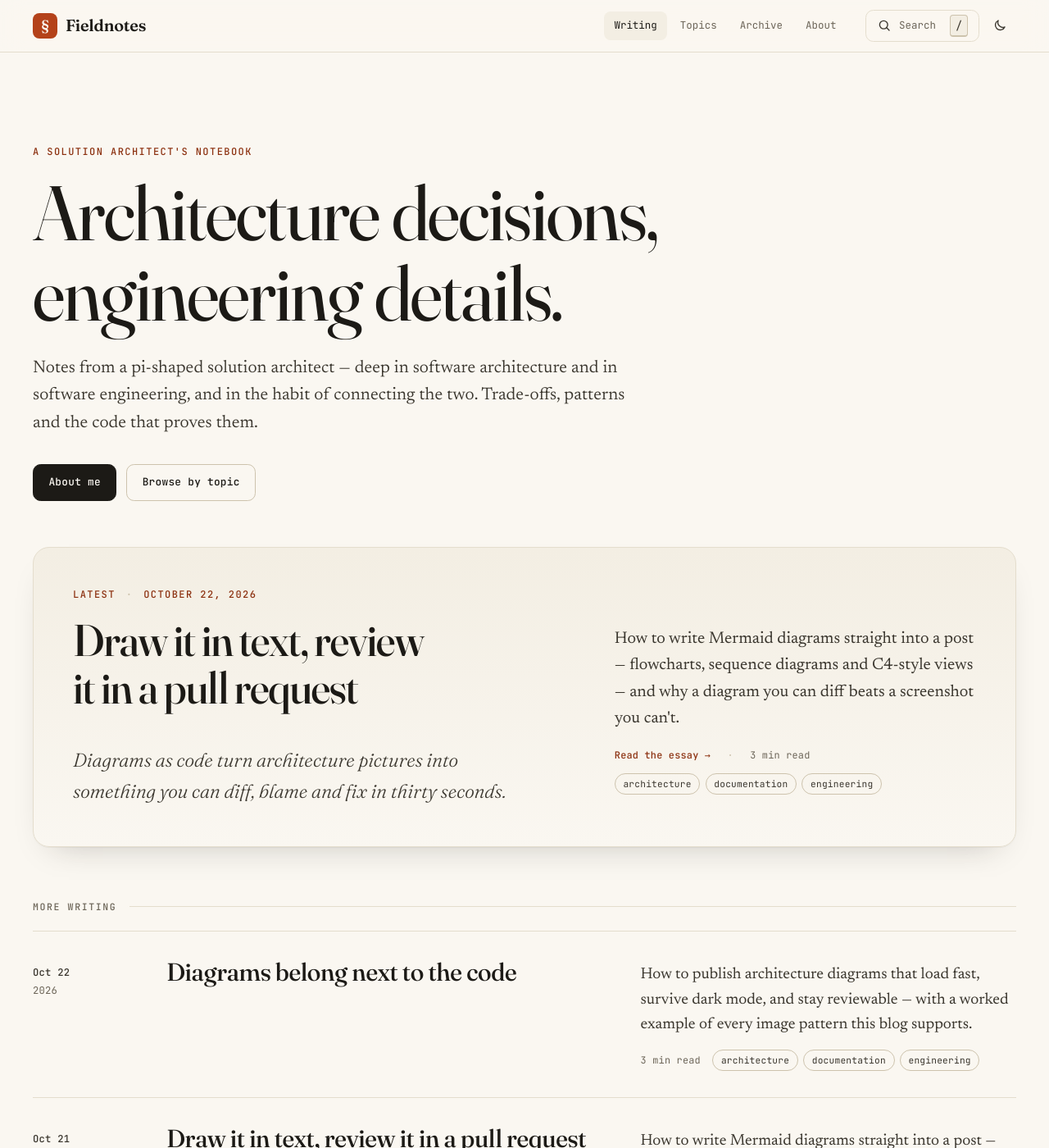
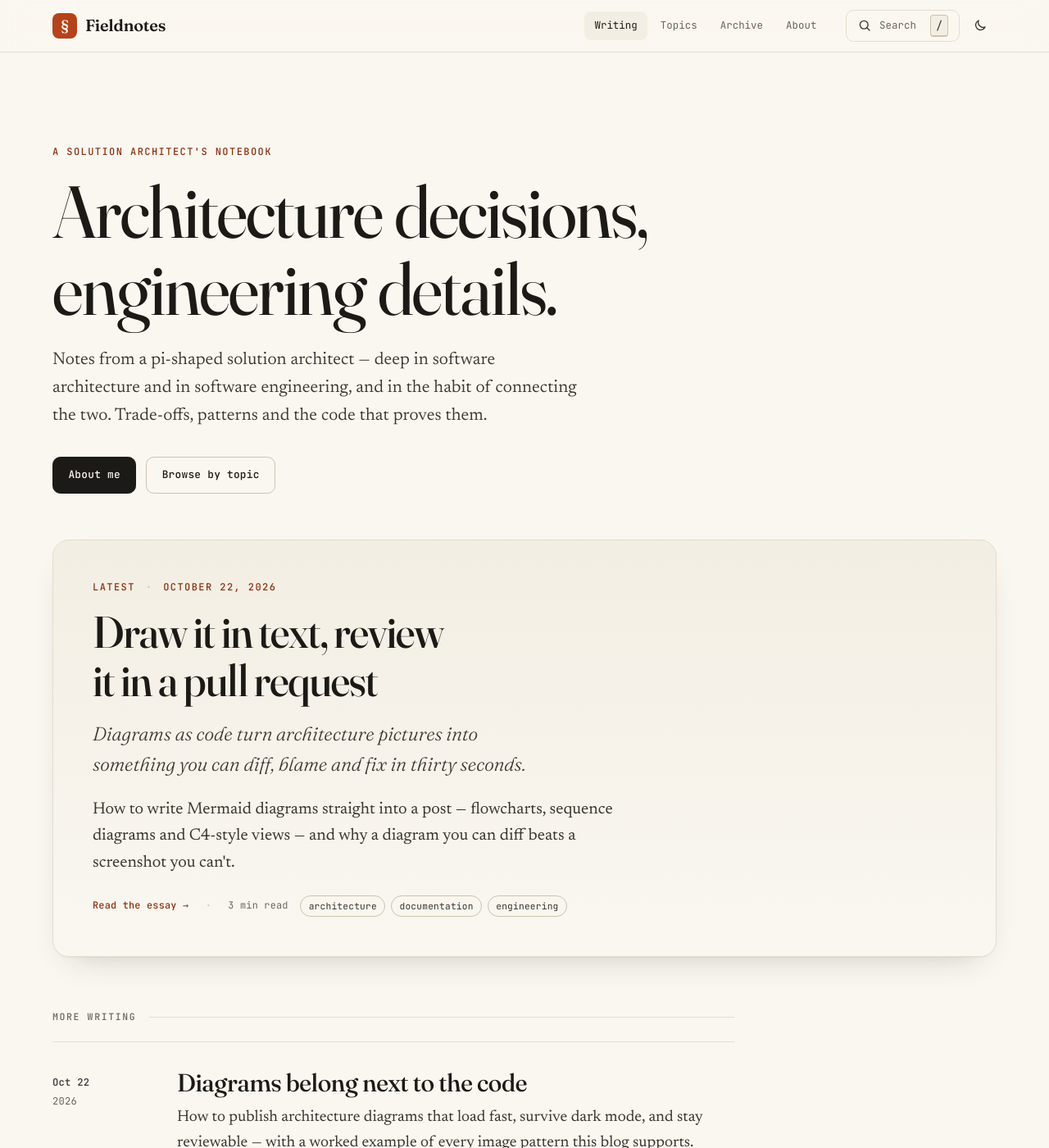
Before and after one commit to niranjanrath/fieldnotes, a Jekyll site: the page built from index.html, in a window 1280 px wide and 1400 px high. Shown: the whole window at 82% size. Built offline with Jekyll 4.4.1, drawn with Linux system fonts in a browser that asks for light colours; the list of posts is cut into pages by our own code.

Commit message:
reverted commit

```diff
--- a/assets/css/main.css
+++ b/assets/css/main.css
@@ -25,7 +25,7 @@
   --mono: "JetBrains Mono", ui-monospace, "SF Mono", Menlo, Consolas, monospace;
 
   --measure: 38rem;
-  --wrap: 80rem;
+  --wrap: 72rem;
   --gutter: clamp(1.25rem, 4vw, 2.5rem);
   --header-h: 4rem;
 
@@ -264,15 +264,15 @@ body:not(.layout-post) .progress { display: none; }
 /* ---------- Home: hero --------------------------------------------------- */
 .hero { padding-block: clamp(3.5rem, 9vw, 7rem) clamp(2rem, 5vw, 3.5rem); }
 .hero-title {
-  margin: 0; max-width: 22ch;
+  margin: 0; max-width: 20ch;
   font-family: var(--display); font-weight: 400;
-  font-size: clamp(2.6rem, 1.4rem + 5.6vw, 6.6rem);
+  font-size: clamp(2.6rem, 1.4rem + 5.6vw, 5.6rem);
   line-height: 1.04; letter-spacing: -.02em; word-spacing: .02em;
   font-variation-settings: "opsz" 144;
   text-wrap: balance;
 }
 .hero-lede {
-  max-width: 46rem; margin: 1.6rem 0 0; color: var(--ink-2);
+  max-width: 40rem; margin: 1.6rem 0 0; color: var(--ink-2);
   font-size: clamp(1.1rem, 1rem + .45vw, 1.32rem); line-height: 1.6; font-weight: 380;
   text-wrap: pretty; hyphens: manual; letter-spacing: .003em;
 }
@@ -307,7 +307,7 @@ body:not(.layout-post) .progress { display: none; }
 .read-more { color: var(--accent-ink); text-decoration: none; font-weight: 500; }
 .read-more:hover { text-decoration: underline; text-underline-offset: .25em; }
 
-.rows { max-width: none; }
+.rows { max-width: 52rem; }
 .row {
   display: grid; grid-template-columns: 7.5rem 1fr; gap: 0 2rem;
   padding-block: 2rem; border-top: 1px solid var(--rule);
@@ -324,22 +324,6 @@ body:not(.layout-post) .progress { display: none; }
 .row-title a:hover { color: var(--accent); }
 .row-excerpt { margin: .6rem 0 1rem; color: var(--ink-2); font-size: .95em; text-wrap: pretty; hyphens: manual; }
 
-/* Desktop: use the full width — lead card in two columns, posts as a three-column index */
-@media (min-width: 1000px) {
-  .lead { display: grid; grid-template-columns: minmax(0, 1.15fr) minmax(0, .85fr); column-gap: clamp(2rem, 5vw, 4.5rem); align-items: start; }
-  .lead .eyebrow { grid-column: 1 / -1; }
-  .lead-title { grid-column: 1; grid-row: 2; max-width: none; }
-  .lead-dek { grid-column: 1; grid-row: 3; max-width: none; }
-  .lead-excerpt { grid-column: 2; grid-row: 2; margin: .7rem 0 0; max-width: none; }
-  .lead .meta { grid-column: 2; grid-row: 3; margin-top: 1.25rem; }
-
-  .row { grid-template-columns: 7rem minmax(0, 1.15fr) minmax(0, 1fr); column-gap: clamp(2rem, 4vw, 3.5rem); }
-  .row-body { display: contents; }
-  .row-title { grid-column: 2; grid-row: 1 / span 2; }
-  .row-excerpt { grid-column: 3; grid-row: 1; margin: .35rem 0 .9rem; }
-  .row .meta { grid-column: 3; grid-row: 2; }
-}
-
 @media (max-width: 640px) {
   .row { grid-template-columns: 1fr; gap: .25rem; }
   .row-date { flex-direction: row; gap: .5rem; padding: 0; }
@@ -347,7 +331,7 @@ body:not(.layout-post) .progress { display: none; }
 
 .pagination {
   display: flex; justify-content: space-between; align-items: center; gap: 1rem;
-  margin-top: 3rem; font-size: .8rem;
+  margin-top: 3rem; max-width: 52rem; font-size: .8rem;
 }
 .pagination a { text-decoration: none; padding: .55rem .9rem; border: 1px solid var(--rule-strong); border-radius: .6rem; }
 .pagination a:hover { background: var(--accent-soft); border-color: var(--accent); color: var(--accent-ink); }
```
